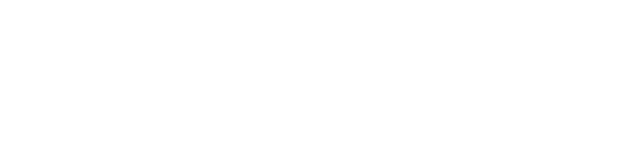
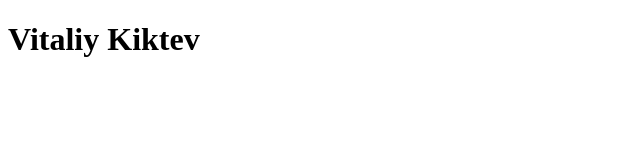
Before and after one commit to beinspiser/rsschool-cv, a plain HTML site: page index.html in a window 1280 px wide. Shown: the whole page, without its empty margins (0-640 px from the left). Drawn offline with Linux system fonts and the light colour scheme.

Commit message:
feat: add main title

```diff
--- a/index.html
+++ b/index.html
@@ -9,7 +9,9 @@
 <body>
 <header class="header"></header>
 <main class="main">
-    <div class="wrapper"></div>
+    <div class="wrapper">
+        <h1 class="title">Vitaliy Kiktev</h1>
+    </div>
 </main>
 <footer class="footer"></footer>
 </body>
```
